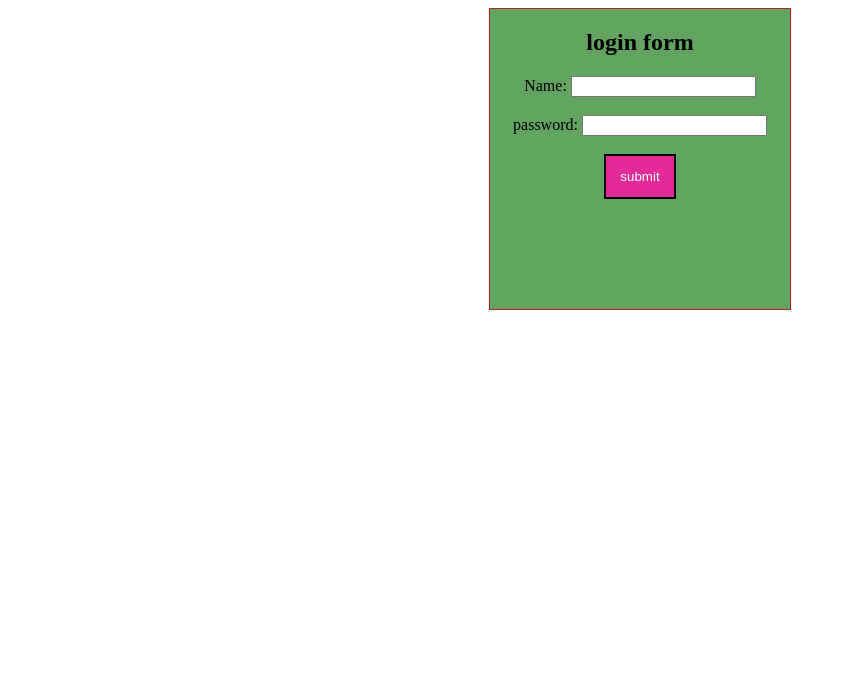
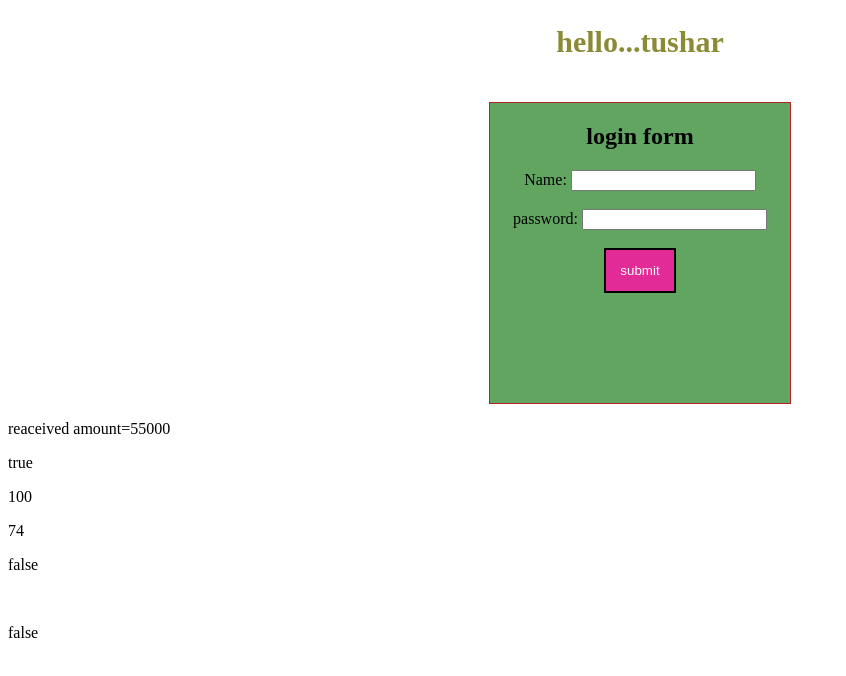
Before and after one commit to tusharnikam2796/AngularProject, an Angular app in the folder My_practice_project/: page / in a window 1280 px wide. Shown: the top 676 px of the page, without its empty margins (0-846 px from the left). Built offline with nearby package versions, Linux system fonts and the light colour scheme.

Commit message:
test cases

```diff
--- a/My_practice_project/src/app/app.component.css
+++ b/My_practice_project/src/app/app.component.css
@@ -14,3 +14,8 @@
     border: 2px solid black;
     color: white;
 }
+.user_name{
+    text-align: center;
+    color: rgb(139, 139, 54);
+    font-size: 30px;
+}
--- a/My_practice_project/src/app/app.component.html
+++ b/My_practice_project/src/app/app.component.html
@@ -1,3 +1,4 @@
+<h2 class="user_name"> hello...{{studentName}}</h2><br>
 <div>
     <form class="container">
         <h2>{{formTitle}}</h2>
@@ -7,3 +8,17 @@
 
     </form>
 </div>
+<p>reaceived amount={{amount}}</p>
+<p>{{isFevCity}}</p>
+<!--<p>{{typeof(isFevCity)}}</p> we can not use typeof operator in interpolation -->
+<!--arthematic operation is allow in interpolation-->
+<p>{{40+60}}</p>
+<!--fumction/methods is allow in interpolation-->
+<p>{{testingInterpolation(34,40)}}</p>
+<!--assignment operator is not allow in interpolation
+    = - assignment operator
+    == -equality operator
+    === - equality operator(it wii check value as well as datatype)-->
+    <p>{{isFevCity==false}}</p><br>
+
+    <p>{{isFevCity===false}}</p>
--- a/My_practice_project/src/app/app.component.ts
+++ b/My_practice_project/src/app/app.component.ts
@@ -12,5 +12,15 @@ export class AppComponent {
   firstName2! : string;
   surName : any;
   formTitle:string="login form";
+  studentName="tushar";
+  amount=55000;
+  isFevCity=true;
+
+  testingInterpolation ( a:number, b: number){
+
+     return a + b;
+  }
+
+
 
 }
```
